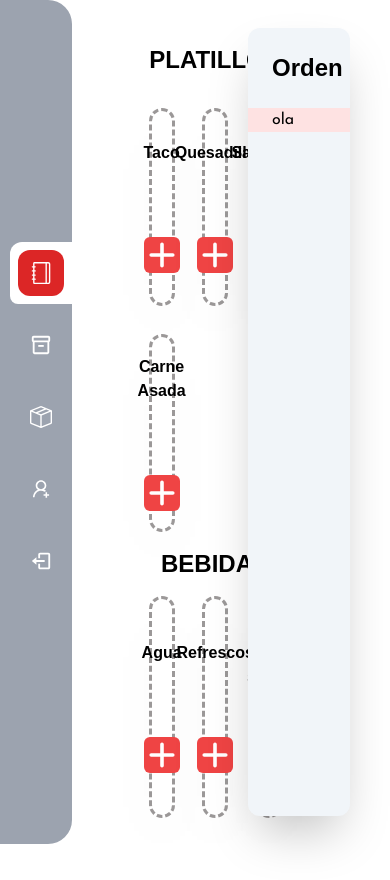
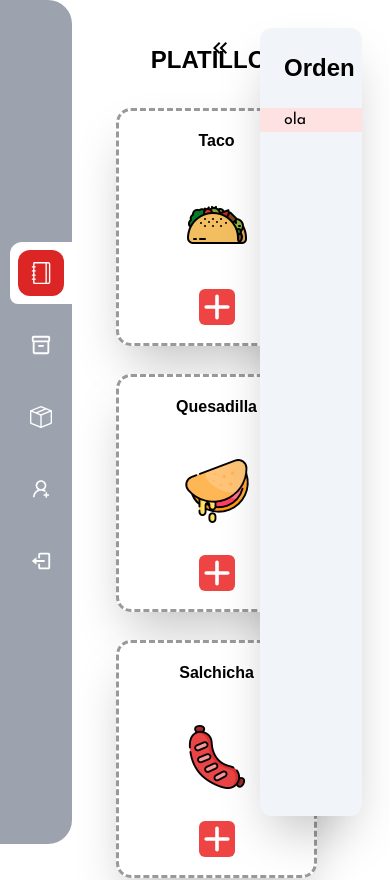
Before and after one commit to TamalitoDePuerco/front, a React (Vite) app in the folder TAQUERIA_EL_PRIMO/: page /menu in a window 390 px wide. Shown: the top 880 px of the page. Built offline with nearby package versions, Linux system fonts and the light colour scheme; grey boxes are pictures that could not be loaded; a web font is replaced by a local one.

Commit message:
Orden desplegable
ahora la orden tiene la opcion de desplegarse desde el lado derecho

```diff
--- a/TAQUERIA_EL_PRIMO/src/login/login.jsx
+++ b/TAQUERIA_EL_PRIMO/src/login/login.jsx
@@ -1,7 +1,6 @@
 import React, { useState, useEffect } from "react";
 import axios from "../api/axios";
 import { Link, useNavigate } from "react-router-dom";
-
 import fondo from "../components/assets/taco-fondo.jpg";
 import quesadilla from "../components/assets/quesadilla.png";
 import tortilla from "../components/assets/tortilla.png";
--- /dev/null
+++ b/TAQUERIA_EL_PRIMO/src/menu/menu.css
@@ -0,0 +1,26 @@
+/* Animación para mostrar u ocultar la sección de Orden */
+.slide-in {
+  animation: slideIn 0.5s forwards;
+}
+
+.slide-out {
+  animation: slideOut  0.5s forwards;
+}
+
+@keyframes slideIn {
+  from {
+    transform: translateX(100%);
+  }
+  to {
+    transform: translateX(0%);
+  }
+}
+
+@keyframes slideOut {
+  from {
+    transform: translateX(0%);
+  }
+  to {
+    transform: translateX(100%);
+  }
+}
--- a/TAQUERIA_EL_PRIMO/src/menu/menu.jsx
+++ b/TAQUERIA_EL_PRIMO/src/menu/menu.jsx
@@ -1,16 +1,19 @@
 import React, { useState } from "react";
-import Sidebar from "../components/shared/Siderbar";
+import Sidebar from "../components/shared/Siderbar.jsx";
 import Orden from "../components/shared/Orden";
 import { HiPlus } from "react-icons/hi";
 import { menuData, menuDataB } from "./menuData";
+import { MdKeyboardDoubleArrowLeft, MdKeyboardDoubleArrowRight } from "react-icons/md"
 import "../components/shared/Modal.css"; // Importa el archivo CSS del Modal
-import Modal from "../components/shared/Modal.jsx"; // Importa el componente Modal
+import Modal from "../components/shared/Modal.jsx";
+import "../menu/menu.css";
 
 function Menu() {
   const [isModalOpen, setIsModalOpen] = useState(false);
   const [selectedTitle, setSelectedTitle] = useState("");
   const [selectedImg, setSelectedImg] = useState("");
   const [selectedDes, setSelectedDes] = useState("");
+  const [isOrdenVisible, setIsOrdenVisible] = useState(true);
 
   const openModal = (title, img, descripcion) => {
     setSelectedTitle(title);
@@ -23,15 +26,19 @@ function Menu() {
     setIsModalOpen(false);
   };
 
+  const toggleOrdenVisibility = () => {
+    setIsOrdenVisible(!isOrdenVisible);
+  };
+
   return (
     <div className="w-full min-h-screen flex">
       <div className="w-28">
         <Sidebar />
       </div>
-      <div className="w-3/5 pt-7 pr-7 pb-7" id="Menu">
+      <div className={`w-${isOrdenVisible ? "3/5" : "full"} pt-7 pr-7 pb-7`} id="Menu">
         <div className="h-full rounded-xl text-center flex flex-col items-center justify-center">
           <h1 className="p-4 font-bold text-2xl">PLATILLOS</h1>
-          <div className="grid grid-rows-2 grid-cols-3 gap-7 p-4 h-3/4 w-4/5">
+          <div className="grid grid-cols-1 md:grid-rows-2 md:grid-cols-3 gap-7 p-4 h-3/4 w-4/5">
             {menuData.map((val, key) => {
               return (
                 <div
@@ -39,21 +46,15 @@ function Menu() {
                   className="bg-white text-center flex flex-col items-center justify-center p-4 dashed-border shadow-2xl"
                 >
                   <h1 className="mb-2 font-bold p-2">{val.title}</h1>
-                  <img
-                    src={val.img}
-                    className="max-w-full max-h-full pb-6 pt-6"
-                    alt={val.title}
-                  ></img>
+                  <img src={val.img} className="max-w-full max-h-full pb-6 pt-6" alt={val.title}></img>
                   <button
                     type="button"
-                    onClick={() => openModal(val.title, val.img, val.descripcion)}
+                    onClick={() =>
+                      openModal(val.title, val.img, val.descripcion)
+                    }
                     className="p-2"
                   >
-                    <HiPlus
-                      size="26px"
-                      color="#FFF"
-                      className="bg-red-500 w-9 h-9 rounded-md"
-                    />
+                    <HiPlus size="26px" color="#FFF" className="bg-red-500 w-9 h-9 rounded-md" />
                   </button>
                 </div>
               );
@@ -68,7 +69,7 @@ function Menu() {
             />
           )}
           <h1 className="font-bold text-2xl">BEBIDAS</h1>
-          <div className="grid grid-rows-2 grid-cols-3 gap-7 p-4 h-3/4 w-4/5">
+          <div className="grid grid-cols-1 md:grid-rows-2 md:grid-cols-3 gap-7 p-4 h-3/4 w-4/5">
             {menuDataB.map((val, key) => {
               return (
                 <div
@@ -76,21 +77,13 @@ function Menu() {
                   className="bg-white text-center flex flex-col items-center justify-center p-4 dashed-border shadow-2xl"
                 >
                   <h1 className="mb-2 font-bold p-2">{val.title}</h1>
-                  <img
-                    src={val.img}
-                    className="max-w-full max-h-full pb-6 pt-6"
-                    alt={val.title}
-                  ></img>
+                  <img src={val.img} className="max-w-full max-h-full pb-6 pt-6" alt={val.title}></img>
                   <button
                     type="button"
                     onClick={() => openModal(val.title, val.img)}
                     className="p-2"
                   >
-                    <HiPlus
-                      size="26px"
-                      color="#FFF"
-                      className="bg-red-500 w-9 h-9 rounded-md"
-                    />
+                    <HiPlus size="26px" color="#FFF" className="bg-red-500 w-9 h-9 rounded-md" />
                   </button>
                 </div>
               );
@@ -98,8 +91,21 @@ function Menu() {
           </div>
         </div>
       </div>
-      <div className="w-2/6 pt-7 pr-7 pb-7 fixed end-3 h-screen">
-        <div className="bg-slate-100 h-full rounded-xl shadow-2xl">
+      <div
+        className={`w-2/6 pt-7 pr-7 pb-7 fixed right-0 h-screen ${
+          isOrdenVisible ? "slide-in" : "slide-out"
+        }`}
+      >
+        <div className="bg-slate-100 h-full rounded-xl shadow-2xl relative">
+          <button
+            type="button"
+            onClick={toggleOrdenVisibility}
+            className={`p-2 pr-7 absolute top-0 left-0 transform -translate-x-full ${
+              isOrdenVisible ? "show-button" : "hide-button"
+            }`}
+          >
+            {isOrdenVisible ? <MdKeyboardDoubleArrowLeft size="24px" /> : <MdKeyboardDoubleArrowRight size="24px" />}
+          </button>
           <h1 className="text-center font-bold text-2xl p-6">Orden</h1>
           <Orden />
         </div>
--- a/TAQUERIA_EL_PRIMO/src/menu/menuData.jsx
+++ b/TAQUERIA_EL_PRIMO/src/menu/menuData.jsx
@@ -16,17 +16,17 @@ export const menuData = [
     {
         title: "Quesadilla",
         img: quesadilla,
-        descripcion: "Tacoooooooooooo oooooooooooooooooo ooooooooo oooooooooooo oooooooooooo",
+        descripcion: "quesadillaaaaa aaaaaaaaaa aaaaaaaaaaa aaaaaaaaa a   aaaaaaaaaa aaaaaaaaaa a",
     },
     {
         title: "Salchicha",
         img: salchicha,
-        descripcion: "Tacooooooooooo oooooooooooooooo oooooooooooooooooo oooooooooo oooooooo",
+        descripcion: "Salchichaaaaaaaaaaa aaaaaaaaa aaaaaaaaa aaaaaaaaaaaa aaaaaaaaaa aaaaaa a a  a a",
     },
     {
         title: "Carne Asada",
         img: carne,
-        descripcion: "Tacoooooooooo oooooooooooooooooo ooooooooooooooo oooooooooo oooooooooo",
+        descripcion: "Carneeeeeeeeeeeee eeeeeeeeee eeeeeeeee eeeeeeeee eeeeeeeee eeeeee eeeeeeeee eeee",
     }
 ]
 
```
Also changed, not shown: TAQUERIA_EL_PRIMO/src/App.css (line endings or trailing spaces).
